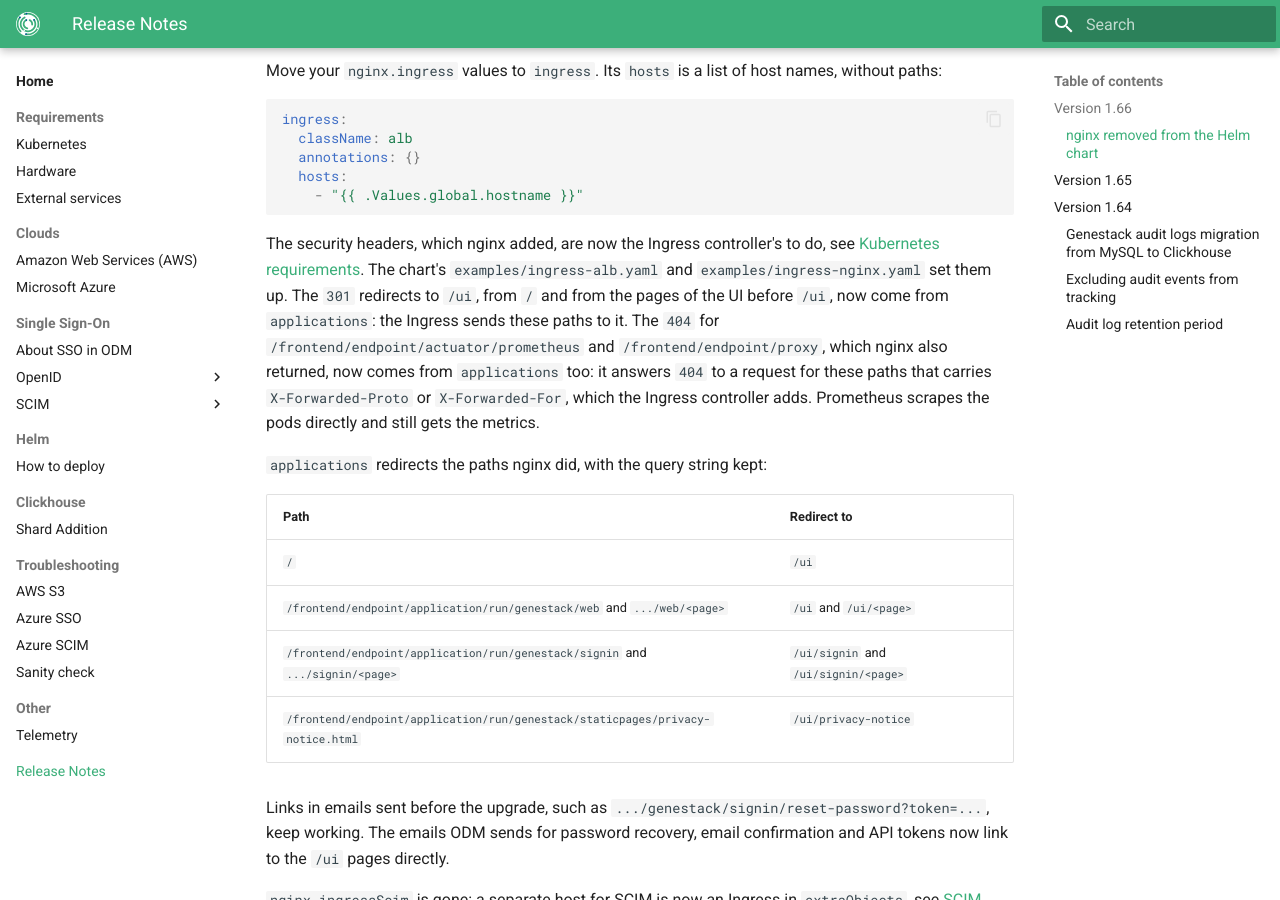
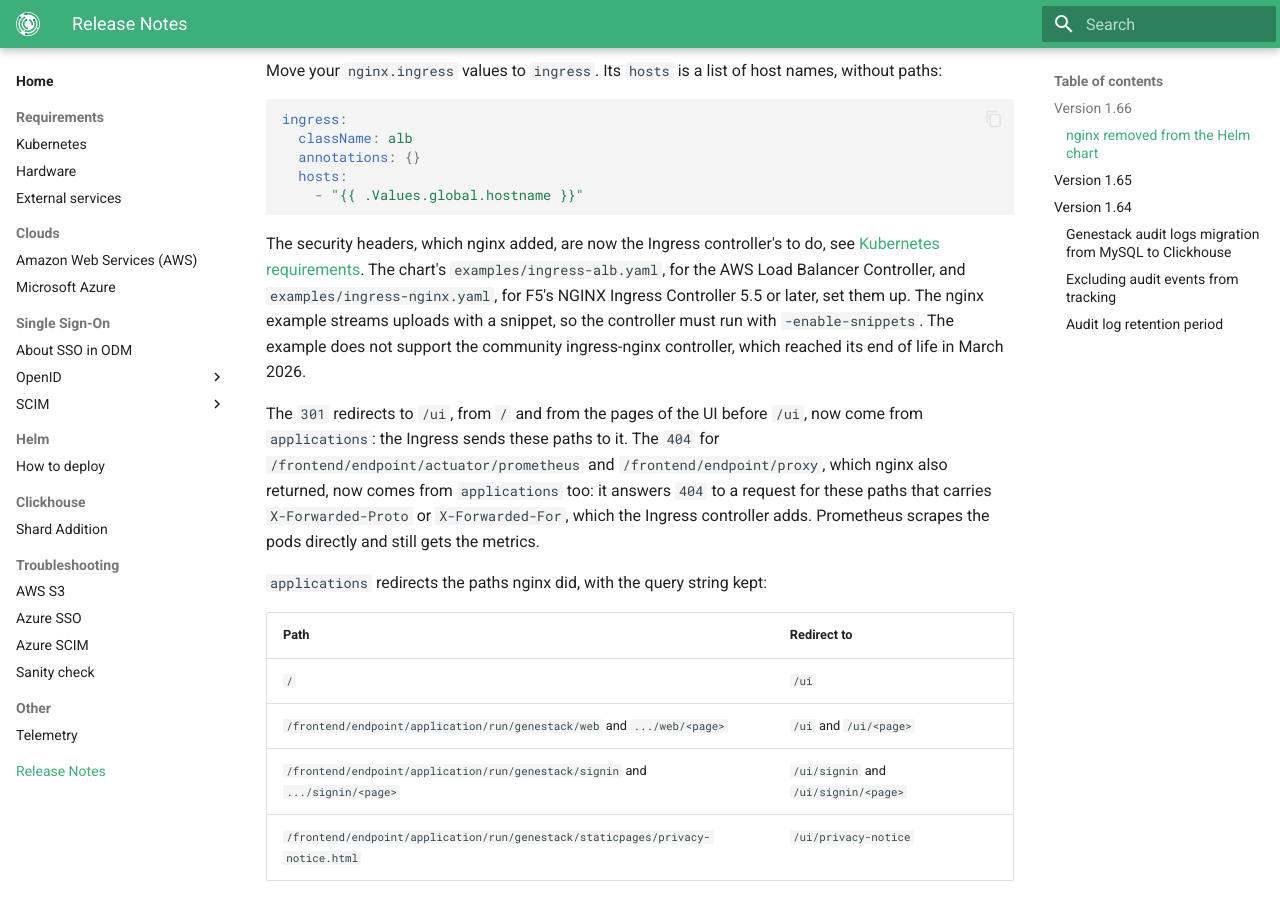
Before and after one commit to genestack/admin-docs, an MkDocs documentation site: the page built from docs/home/release-notes.md, in a window 1280 px wide and 900 px high, scrolled down 482 px. Built offline with MkDocs 1.6.1 and Material for MkDocs 9.7.7, drawn with Linux system fonts in a browser that asks for light colours; the version menu is left out.

Commit message:
ODM-13970: Point the nginx example docs at F5's NGINX Ingress Controller
Co-Authored-By: Claude Opus 5.5 <noreply@anthropic.com>

````diff
--- a/docs/home/release-notes.md
+++ b/docs/home/release-notes.md
@@ -22,12 +22,16 @@ ingress:
 ```
 
 The security headers, which nginx added, are now the Ingress controller's to do, see
-[Kubernetes requirements](requirements/kubernetes.md). The chart's `examples/ingress-alb.yaml` and
-`examples/ingress-nginx.yaml` set them up. The `301` redirects to `/ui`, from `/` and from the pages of the UI before
-`/ui`, now come from `applications`: the Ingress sends these paths to it. The `404` for
-`/frontend/endpoint/actuator/prometheus` and `/frontend/endpoint/proxy`, which nginx also returned, now comes from
-`applications` too: it answers `404` to a request for these paths that carries `X-Forwarded-Proto` or
-`X-Forwarded-For`, which the Ingress controller adds. Prometheus scrapes the pods directly and still gets the metrics.
+[Kubernetes requirements](requirements/kubernetes.md). The chart's `examples/ingress-alb.yaml`, for the AWS Load
+Balancer Controller, and `examples/ingress-nginx.yaml`, for F5's NGINX Ingress Controller 5.5 or later, set them up.
+The nginx example streams uploads with a snippet, so the controller must run with `-enable-snippets`. The example
+does not support the community ingress-nginx controller, which reached its end of life in March 2026.
+
+The `301` redirects to `/ui`, from `/` and from the pages of the UI before `/ui`, now come from `applications`: the
+Ingress sends these paths to it. The `404` for `/frontend/endpoint/actuator/prometheus` and
+`/frontend/endpoint/proxy`, which nginx also returned, now comes from `applications` too: it answers `404` to a
+request for these paths that carries `X-Forwarded-Proto` or `X-Forwarded-For`, which the Ingress controller adds.
+Prometheus scrapes the pods directly and still gets the metrics.
 
 `applications` redirects the paths nginx did, with the query string kept:
 
````
Also changed, not shown: docs/home/requirements/kubernetes.md (+4 -2 lines).
